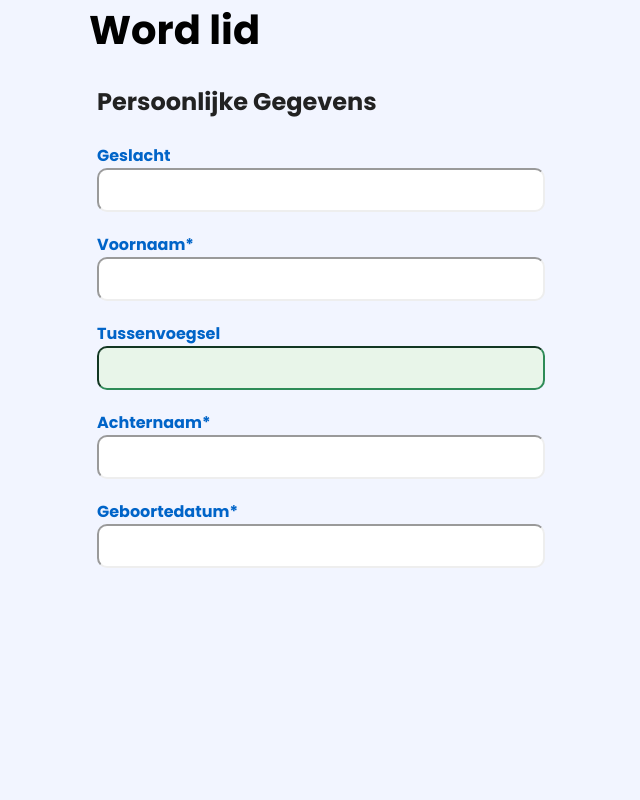
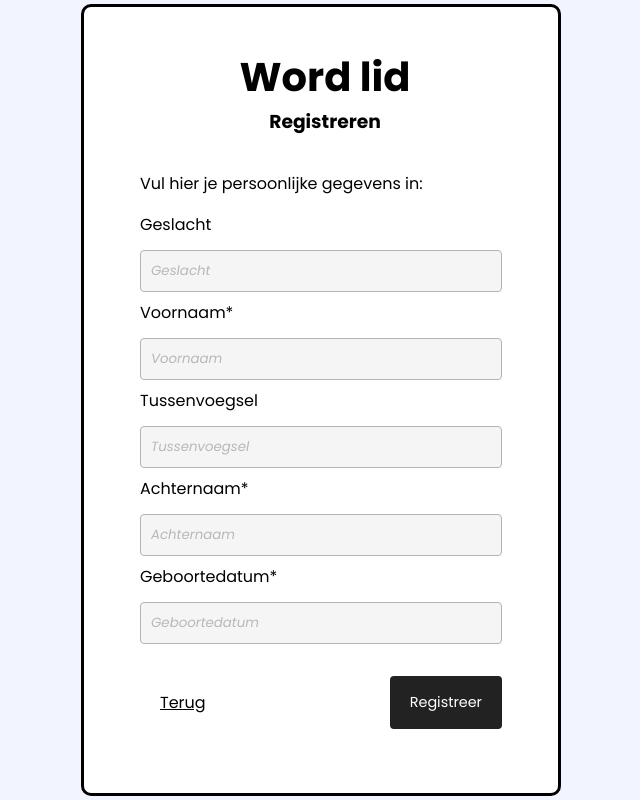
Before and after one commit to fdnd-agency/oba, a SvelteKit app: page /signup in a window 1280 px wide. Shown: the top 800 px of the page, without its empty margins (319-959 px from the left). Built offline with nearby package versions, Linux system fonts and the light colour scheme.

Commit message:
Update taak van mark: inlog en registreer form

```diff
--- a/src/lib/molecules/search.svelte
+++ b/src/lib/molecules/search.svelte
@@ -102,7 +102,7 @@
 		padding: 0.5rem;
 	}
 
-  .card-data:hover p{
+	.card-data:hover p {
 		color: rgb(61, 61, 61);
 	}
 
--- a/src/lib/molecules/table.svelte
+++ b/src/lib/molecules/table.svelte
@@ -65,6 +65,7 @@
 	.overview {
 		overflow: hidden;
 		height: 270px;
+		transition: all 0.3s ease;
 	}
 
 	.btn-arrow-up {
--- a/src/routes/+page.server.js
+++ b/src/routes/+page.server.js
@@ -39,7 +39,7 @@ export async function load() {
     const urlBase = "https://zoeken.oba.nl/api/v1/";
     const urlQuery = "?q=";
     const urlDefault = "special:all";
-    const urlKey = `&authorization=${publicKey}`;
+    const urlKey = `&facet=pubyear(2022)&authorization=${publicKey}`;
     const urlOutput = "&refine=true&output=json";
     const defaultUrlBooks = urlBase + urlSearch + urlQuery + urlDefault + space + bookItems + urlKey + urlOutput;
     const defaultUrleBooks = urlBase + urlSearch + urlQuery + urlDefault + space + EbookItems + urlKey + urlOutput;
--- a/src/routes/[zoekresultaten]/+page.server.js
+++ b/src/routes/[zoekresultaten]/+page.server.js
@@ -5,7 +5,7 @@ export async function load({ params }) {
 	const publicKey = PUBLIC_API_KEY;
 	const urlBase = 'https://zoeken.oba.nl/api/v1/';
 	const urlQuery = '?q=';
-	const urlKey = `&authorization=${publicKey}`;
+	const urlKey = `&facet=pubyear(2022)&authorization=${publicKey}`;
 	const urlSearch = 'search/';
 	const urlOutput = '&refine=true&output=json';
 	const defaultUrlSearch = urlBase + urlSearch + urlQuery + zoekresultaten + urlKey + urlOutput;
--- a/src/routes/betalingen/+page.server.js
+++ b/src/routes/betalingen/+page.server.js
@@ -40,7 +40,7 @@ export async function load() {
 	const urlBase = 'https://zoeken.oba.nl/api/v1/';
 	const urlQuery = '?q=';
 	const urlDefault = 'special:all';
-	const urlKey = `&authorization=${publicKey}`;
+	const urlKey = `&facet=pubyear(2022)&authorization=${publicKey}`;
 	const urlOutput = '&refine=true&output=json';
 	const defaultUrlBooks =
 		urlBase + urlSearch + urlQuery + urlDefault + space + bookItems + urlKey + urlOutput;
--- a/src/routes/login/+page.svelte
+++ b/src/routes/login/+page.svelte
@@ -2,13 +2,13 @@
 	<div>
 		<h1>Welkom bij OBA!</h1>
 		<h3>Inloggen</h3>
-      <form action="/action_page.php">
-        <label for="fname">Emailadres</label>
-        <input type="text" id="fname" name="email">
-        <label for="fname">Wachtwoord</label>
-        <input type="text" id="lname" name="password">
+		<form action="#">
+			<label for="fname">OBA-pasnummer</label>
+			<input type="text" id="fname" name="email" placeholder="OBA-pasnummer" />
+			<label for="fname">Vul je wachtwoord in</label>
+			<input type="text" id="lname" name="password" placeholder="Wachtwoord" />
 			<article>
-          <input type="submit1" value="Log in">
+				<input type="submit" value="Log in" />
 				<a href="/signup" type="submit2">Registreer hier</a>
 			</article>
 		</form>
@@ -16,13 +16,12 @@
 </section>
 
 <style>
-
 	div {
+		background-color: white;
+		border: 3px solid black;
 		text-align: center;
 		border-radius: 10px;
-    background-color: var(--primary-accent-color);
 		padding: 2.5rem;
-    height: 27rem;
 		width: 40rem;
 	}
 
@@ -37,7 +36,7 @@
 		text-align: left;
 	}
 
-  label{
+	label {
 		display: block;
 		margin-bottom: 5px;
 	}
@@ -48,50 +47,47 @@
 		margin-top: 1rem;
 	}
 
-  h1, h3 {
-      color: var(--primary-light-color);
+	input[type='text'] {
+		text-align: left;
+		width: 100%;
+		padding: 10px 10px;
+		margin: 8px 0;
+		display: inline-block;
+		border-radius: 4px;
+		box-sizing: border-box;
+		background-color: #f5f5f5;
+		border: 1px solid #b3b3b3;
+		line-height: normal;
 	}
 
-
-  input[type=text] {
-    text-align: left;
-    width: 100%;
-    padding: 20px 20px;
-    margin: 8px 0;
-    display: inline-block;
-    border: none;
-    border-radius: 4px;
-    box-sizing: border-box;
-    background-color: #F5F5F5;
+	input[type='text']:focus {
+		border: 1px solid black;
+		box-shadow: none;
 	}
 
-  input[type=submit1] {
+	input[type='submit'] {
 		width: fit-content;
 		background-color: var(--primary-dark-color);
 		color: var(--primary-light-color);
 		padding: 14px 20px;
-    margin: 8px 0;
+		margin: 8px 0 8px 0;
 		border: none;
 		border-radius: 4px;
 		cursor: pointer;
 		text-align: center;
-    font-size: .9rem;
-  }
-
-  label{
-    color: var(--primary-light-color);
+		font-size: 0.9rem;
 	}
 
 	a {
-    color: white;
+		color: black;
 		padding: 14px 20px;
 		margin: 8px 0;
 		text-align: center;
 	}
 
 	@media only screen and (max-width: 600px) {
-    section{
-      scale: .85;
+		section {
+			scale: 0.85;
 		}
 	}
 </style>
--- a/src/routes/reserveringen/+page.server.js
+++ b/src/routes/reserveringen/+page.server.js
@@ -31,7 +31,7 @@ export async function load() {
 	const urlBase = 'https://zoeken.oba.nl/api/v1/';
 	const urlQuery = '?q=';
 	const urlDefault = 'special:all';
-	const urlKey = `&authorization=${publicKey}`;
+	const urlKey = `&facet=pubyear(2022)&authorization=${publicKey}`;
 	const urlOutput = '&refine=true&output=json';
 	const defaultUrlBooks =
 		urlBase + urlSearch + urlQuery + urlDefault + space + bookItems + urlKey + urlOutput;
--- a/src/routes/reserveringen/+page.svelte
+++ b/src/routes/reserveringen/+page.svelte
@@ -1,21 +1,21 @@
 <script>
-    import {ReservationCard, Nav, Search} from '$lib/index.js';
+	import { ReservationCard, Nav, Search } from '$lib/index.js';
 	export let data;
 </script>
 
 <header>
 	<Nav />
 	<Search
-    cardData={data.apiBooks.results.concat(data.apiEBooks.results, data.apiAudioBooks.results)}/>
+		cardData={data.apiBooks.results.concat(data.apiEBooks.results, data.apiAudioBooks.results)}
+	/>
 	<!-- menu  -->
 </header>
 
-
-<section>
+<main>
 	<h1>Reserveringen</h1>
-    <div>
+	<!-- <div>
         {#each Array(2) as _, i}
-            {#each data.hygraphData.uitleengeschiedenis1 as book (book.id + i)}
+            {#each data.hygraphData.uitleengeschiedenis1 as book}
                 <ReservationCard
                     bookDetailLink="{book.detailLink}"
                     bookUrl="{book.image.url}"
@@ -25,16 +25,145 @@
                 />
             {/each}
         {/each}
-    </div>
+    </div> -->
+
+	<details>
+		<summary>Boeken</summary>
+		<section>
+				{#each data.hygraphData.uitleengeschiedenis1.slice(0 , 5) as book}
+					<ReservationCard
+						bookDetailLink={book.detailLink}
+						bookUrl={book.image.url}
+						bookTitle={book.title}
+						bookAuthor={book.author}
+						bookStatus={book.beschikbaarheid}
+					/>
+				{/each}
+		</section>
+	</details>
+
+	<section class="overview">
+			{#each data.hygraphData.uitleengeschiedenis1.slice(0 , 5) as book}
+				<ReservationCard
+					bookDetailLink={book.detailLink}
+					bookUrl={book.image.url}
+					bookTitle={book.title}
+					bookAuthor={book.author}
+					bookStatus={book.beschikbaarheid}
+				/>
+			{/each}
 	</section>
 
+	<details>
+		<summary>E-books</summary>
+		<section>
+				{#each data.hygraphData.uitleengeschiedenis1.slice(0 , 5) as book}
+					<ReservationCard
+						bookDetailLink={book.detailLink}
+						bookUrl={book.image.url}
+						bookTitle={book.title}
+						bookAuthor={book.author}
+						bookStatus={book.beschikbaarheid}
+					/>
+				{/each}
+		</section>
+	</details>
+
+	<section class="overview">
+			{#each data.hygraphData.uitleengeschiedenis1.slice(0 , 5) as book}
+				<ReservationCard
+					bookDetailLink={book.detailLink}
+					bookUrl={book.image.url}
+					bookTitle={book.title}
+					bookAuthor={book.author}
+					bookStatus={book.beschikbaarheid}
+				/>
+			{/each}
+	</section>
+
+	<details>
+		<summary>Luisterboeken</summary>
+		<section>
+				{#each data.hygraphData.uitleengeschiedenis1.slice(0 , 5) as book}
+					<ReservationCard
+						bookDetailLink={book.detailLink}
+						bookUrl={book.image.url}
+						bookTitle={book.title}
+						bookAuthor={book.author}
+						bookStatus={book.beschikbaarheid}
+					/>
+				{/each}
+		</section>
+	</details>
+
+	<section class="overview">
+
+			{#each data.hygraphData.uitleengeschiedenis1.slice(0 , 5) as book}
+				<ReservationCard
+					bookDetailLink={book.detailLink}
+					bookUrl={book.image.url}
+					bookTitle={book.title}
+					bookAuthor={book.author}
+					bookStatus={book.beschikbaarheid}
+				/>
+			{/each}
+
+	</section>
+
+	<details>
+		<summary>Activiteiten</summary>
+		<section>
+				{#each data.hygraphData.uitleengeschiedenis1.slice(0 , 5) as book}
+					<ReservationCard
+						bookDetailLink={book.detailLink}
+						bookUrl={book.image.url}
+						bookTitle={book.title}
+						bookAuthor={book.author}
+						bookStatus={book.beschikbaarheid}
+					/>
+				{/each}
+		</section>
+	</details>
+
+	<section class="overview">
+			{#each data.hygraphData.uitleengeschiedenis1.slice(0 , 5) as book}
+				<ReservationCard
+					bookDetailLink={book.detailLink}
+					bookUrl={book.image.url}
+					bookTitle={book.title}
+					bookAuthor={book.author}
+					bookStatus={book.beschikbaarheid}
+				/>
+			{/each}
+	</section>
+</main>
+
 <style>
-    section {
-        margin: 2rem 3rem;
-        padding: 1rem;
+	main {
+		min-height: 100vh;
+	}
+	h1 {
+		padding: 2rem;
 	}
 
-    div {
+	.overview {
+		padding-left: 4rem;
+	}
+
+	summary {
+		font-size: 1.8rem;
+		font-weight: 500;
+	}
+
+	summary::marker {
+		color: var(--primary-accent-color);
+	}
+
+	details {
+		padding-left: 2rem;
+	}
+
+	section {
 		display: grid;
 		grid-template-columns: repeat(auto-fit, minmax(15em, 1fr));
 		justify-items: center;
@@ -42,10 +171,10 @@
 
 	/* tablet breakpoint */
 	@media (min-width: 40em) {
+		section {
+			gap: 2rem;
+			padding: 2rem;
 
-    div {
-        gap: 2rem;
-        padding: 2rem 0;
 		}
 	}
 </style>
--- a/src/routes/signup/+page.svelte
+++ b/src/routes/signup/+page.svelte
@@ -1,66 +1,31 @@
 <section>
 	<form>
 		<h1>Word lid</h1>
+		<h3>Registreren</h3>
 		<fieldset>
-			<legend>Persoonlijke Gegevens</legend>
+			<legend>Vul hier je persoonlijke gegevens in:</legend>
 			<label for="Geslacht">Geslacht</label>
-			<input id="Geslacht" required type="text" />
+			<input id="Geslacht" required type="text" placeholder="Geslacht" />
 
 			<label for="Voormaan">Voornaam*</label>
-			<input id="Voornaam" required type="text" />
+			<input id="Voornaam" required type="text" placeholder="Voornaam" />
 			<p class="feedback">👍</p>
 
 			<label for="Tussenvoegsel">Tussenvoegsel</label>
-			<input id="Tussenvoegsel" />
+			<input id="Tussenvoegsel" required type="text" placeholder="Tussenvoegsel" />
 			<p class="feedback">👍</p>
 
 			<label for="Achternaam">Achternaam*</label>
-			<input id="Achternaam" required type="text" />
+			<input id="Achternaam" required type="text" placeholder="Achternaam" />
 			<p class="feedback">👍</p>
 
 			<label for="Geboortedatum">Geboortedatum*</label>
-			<input id="Geboortedatum" required type="text" />
+			<input id="Geboortedatum" required type="text" placeholder="Geboortedatum" />
 			<p class="feedback">👍</p>
-		</fieldset>
-
-		<fieldset>
-			<legend>Contact Gegevens</legend>
-			<label for="Adres">Adres (straat en huisnummer)*</label>
-			<input id="Adres" required type="text" />
-
-			<label for="Postcode">Postcode (formaat: 1000 AA)*</label>
-			<input id="Postcode" required type="text" />
-			<p class="feedback">👍</p>
-
-			<label for="Woonplaats">Woonplaats*</label>
-			<input id="Woonplaats" required type="text" />
-			<p class="feedback">👍</p>
-
-			<label for="Emailadres">E-mailadres*</label>
-			<input id="Emailadres" required type="text" />
-			<p class="feedback">👍</p>
-
-			<label for="Emailadres">Bevestiging E-mailadres*</label>
-			<input id="Emailadres" required type="text" />
-			<p class="feedback">👍</p>
-
-			<label for="Telefoon">Telefoon*</label>
-			<input id="Telefoon" required type="text" />
-			<p class="feedback">👍</p>
-		</fieldset>
-
-		<fieldset>
-			<legend>Automatische incasso</legend>
-			<label for="IBAN">IBAN (voorbeeld: NL11 INGB 1234 5678 90)</label>
-			<input id="IBAN" required type="text" />
-
-			<label for="Benaming">Op naam van</label>
-			<input id="Benaming" required type="text" />
-			<p class="feedback">👍</p>
-		</fieldset>
-
-		<fieldset>
-			<a href="/">WORD LID</a>
+			<article>
+				<a href="/login" type="submit2">Terug</a>
+				<input type="submit" value="Registreer" />
+			</article>
 		</fieldset>
 	</form>
 </section>
@@ -70,12 +35,63 @@
 	}
 
 	section {
-		min-height: 100vh;
-		margin-bottom: 2rem;
+		display: flex;
+		align-items: center;
+		justify-content: center;
+		height: 100vh;
 	}
 
 	h1 {
 		padding-left: 0.5rem;
+		text-align: center;
+	}
+	h3 {
+		padding-left: 0.5rem;
+		text-align: center;
+	}
+
+	a {
+		color: black;
+		padding: 14px 20px;
+		margin: 8px 0;
+		text-align: center;
+	}
+
+	article {
+		display: flex;
+		justify-content: space-between;
+		margin-top: 1rem;
+	}
+
+	input[type='submit'] {
+		width: fit-content;
+		background-color: var(--primary-dark-color);
+		color: var(--primary-light-color);
+		padding: 14px 20px;
+		margin: 8px 0 8px 0;
+		border: none;
+		border-radius: 4px;
+		cursor: pointer;
+		text-align: center;
+		font-size: 0.9rem;
+	}
+
+	input[type='text'] {
+		text-align: left;
+		width: 100%;
+		padding: 10px 10px;
+		margin: 8px 0;
+		display: inline-block;
+		border-radius: 4px;
+		box-sizing: border-box;
+		background-color: #f5f5f5;
+		border: 1px solid #b3b3b3;
+		line-height: normal;
+	}
+
+	input[type='text']:focus {
+		border: 1px solid black;
+		box-shadow: none;
 	}
 
 	form {
@@ -85,10 +101,13 @@
 		max-width: 30rem;
 		margin: 0 auto;
 		overflow: hidden;
+		background-color: white;
+		border: 3px solid black;
+		border-radius: 10px;
+		padding: 2.5rem;
+		width: 40rem;
 	}
-	form:invalid {
-		background: var(--oba-light-blue);
-	}
+
 	fieldset {
 		display: flex;
 		flex-direction: column;
@@ -98,59 +117,35 @@
 		transition: all 0.2s;
 		padding: 1em 1em 0;
 		position: relative;
-		background-color: var(--oba-red);
-		color: var(--primary-accent-color);
 		border-radius: 1em;
+		margin-top: 35px;
 	}
+
 	fieldset + fieldset {
 		opacity: 0;
 		transition: 0.25s 0.25s;
 		transform: translateX(-120%);
 	}
+
 	fieldset:valid + fieldset {
 		opacity: 1;
 		transform: translateX(0);
 	}
+
 	fieldset:valid p {
 		display: block;
 		color: White;
-		background: seaGreen;
 	}
 
 	fieldset:invalid p {
 		display: none;
 	}
-	legend {
-		font-weight: bold;
-		transform: translateY(1.5rem);
-		font-size: 1.5em;
-		margin-bottom: 2rem;
-		position: relative;
-		z-index: 5;
-		color: var(--primary-dark-color);
+
+	label {
+		display: block;
+		margin-bottom: 5px;
 	}
 
-	label {
-		font-weight: bolder;
-	}
-	input {
-		border-color: #000;
-		padding: 0.25em;
-		font-size: 1.25em;
-		margin-bottom: 1em;
-		width: 100%;
-		transition: all 0.1 s;
-		z-index: 2;
-		border-radius: 0.5em;
-	}
-	input:valid {
-		border-color: seaGreen;
-		background-color: rgb(232, 245, 233);
-	}
-	input:invalid {
-		border-color: var(--oba-ligh);
-		/* background: rgba(255, 224, 13, .2); */
-	}
 	input:focus {
 		transform: scale(1.01, 1.01);
 		outline: none;
@@ -182,16 +177,4 @@
 	fieldset:valid .feedback {
 		transform: translateY(0);
 	}
-
-	a:link,
-	a:visited {
-		background-color: var(--primary-accent-color);
-		border-radius: 0.5em;
-		color: var(--primary-light-color);
-		padding: 14px 25px;
-		text-align: center;
-		text-decoration: none;
-		display: inline-block;
-		font-weight: bold;
-	}
 </style>
--- a/src/routes/uitleningen/+page.server.js
+++ b/src/routes/uitleningen/+page.server.js
@@ -30,7 +30,7 @@ export async function load() {
 	const urlBase = 'https://zoeken.oba.nl/api/v1/';
 	const urlQuery = '?q=';
 	const urlDefault = 'special:all';
-	const urlKey = `&authorization=${publicKey}`;
+	const urlKey = `&facet=pubyear(2022)&authorization=${publicKey}`;
 	const urlOutput = '&refine=true&output=json';
 	const defaultUrlBooks =
 		urlBase + urlSearch + urlQuery + urlDefault + space + bookItems + urlKey + urlOutput;
```
Also changed, not shown: src/routes/leeslijst/+page.server.js (+13 -16 lines). Lines whose indentation alone changed are shown as unchanged.
